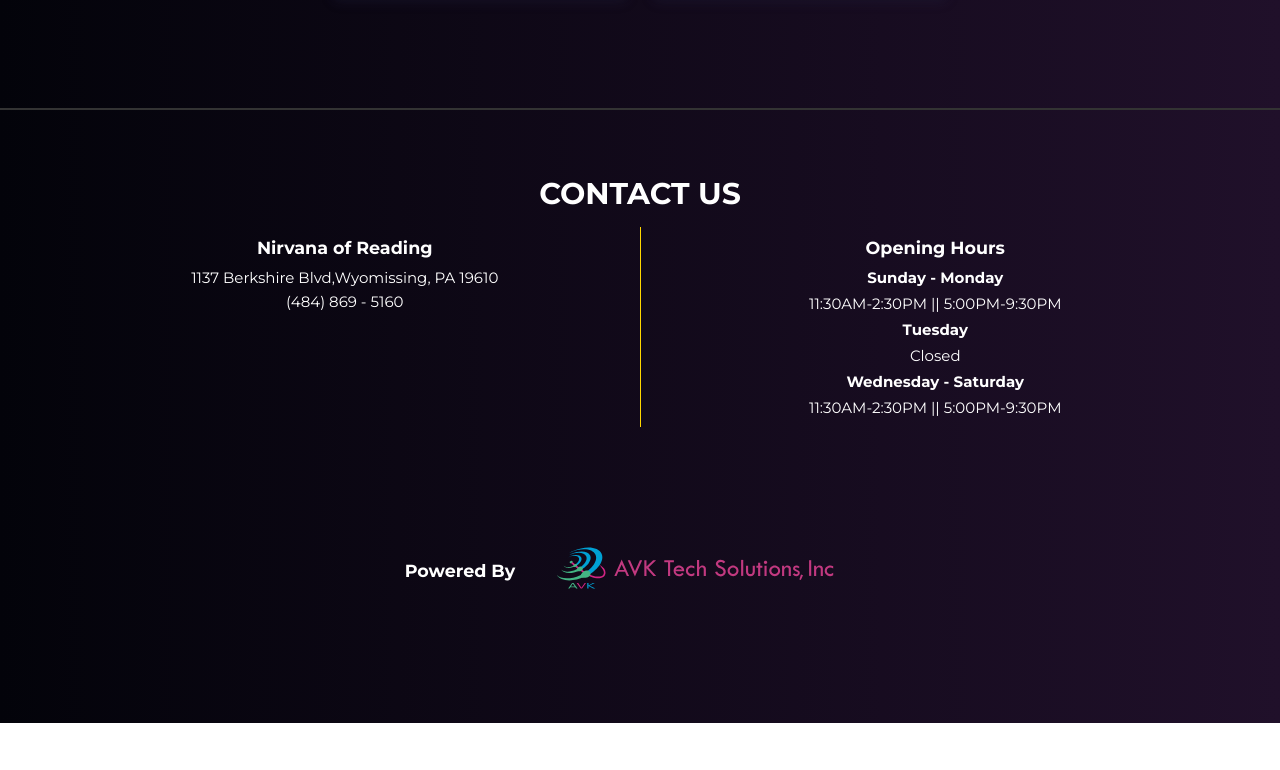
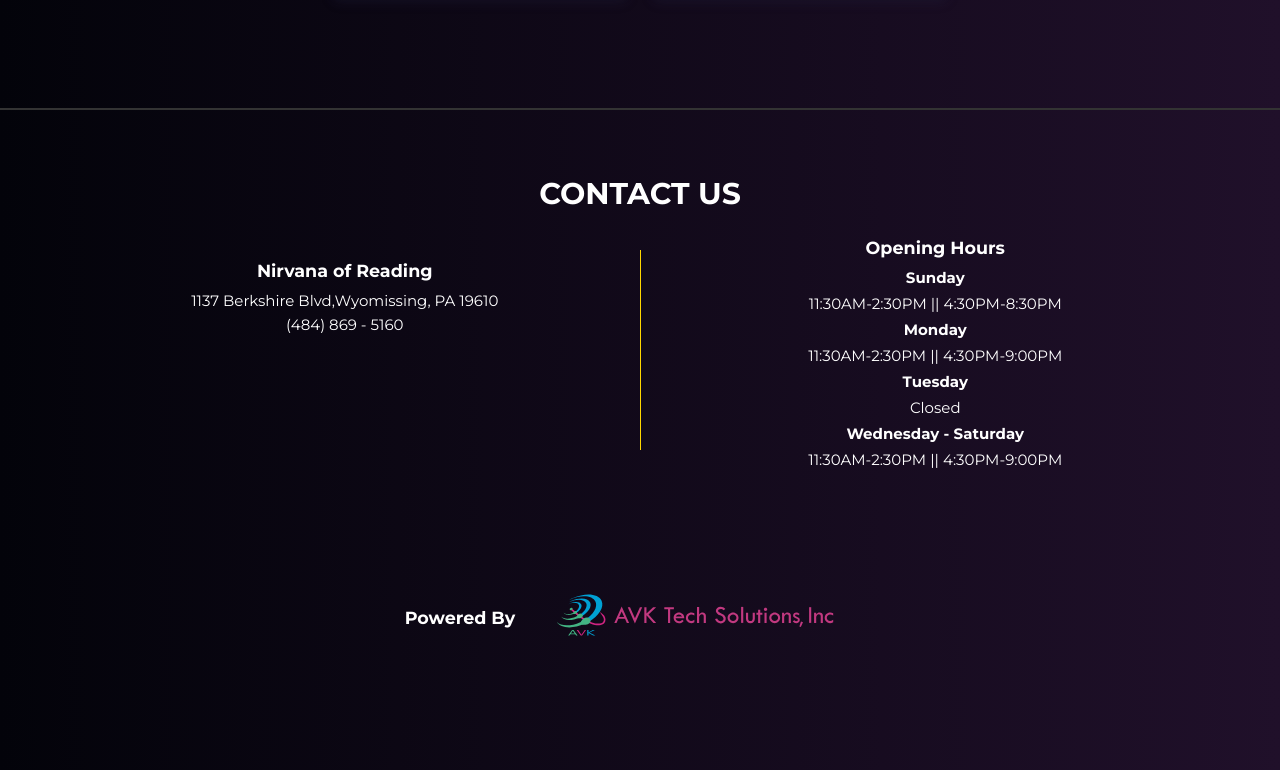
Before and after one commit to Anirudh-Reddy/nirvana, an Angular app: page / in a window 1280 px wide. Shown: the part 4010-4780 px from the top of the page. Before the commit the page ends 4733 px from the top, so only its background shows below. Built offline with nearby package versions, Linux system fonts and the light colour scheme.

Commit message:
updated restaurant opening hours

```diff
--- a/src/app/components/contact-us/contact-us.component.html
+++ b/src/app/components/contact-us/contact-us.component.html
@@ -10,8 +10,12 @@
             <div class="ctus_r2">
                 <h3>Opening Hours</h3>
                 <div class="d1">
-                    <h4>Sunday - Monday</h4>
-                    <p>11:30AM-2:30PM || 5:00PM-9:30PM</p>
+                    <h4>Sunday</h4>
+                    <p>11:30AM-2:30PM || 4:30PM-8:30PM</p>
+                </div>
+                <div class="d1">
+                    <h4>Monday</h4>
+                    <p>11:30AM-2:30PM || 4:30PM-9:00PM</p>
                 </div>
                 <div class="d1">
                     <h4>Tuesday</h4>
@@ -19,7 +23,7 @@
                 </div>
                 <div class="d1">
                     <h4>Wednesday - Saturday</h4>
-                    <p>11:30AM-2:30PM || 5:00PM-9:30PM</p>
+                    <p>11:30AM-2:30PM || 4:30PM-9:00PM</p>
                 </div>
             </div>
         </div>
```
